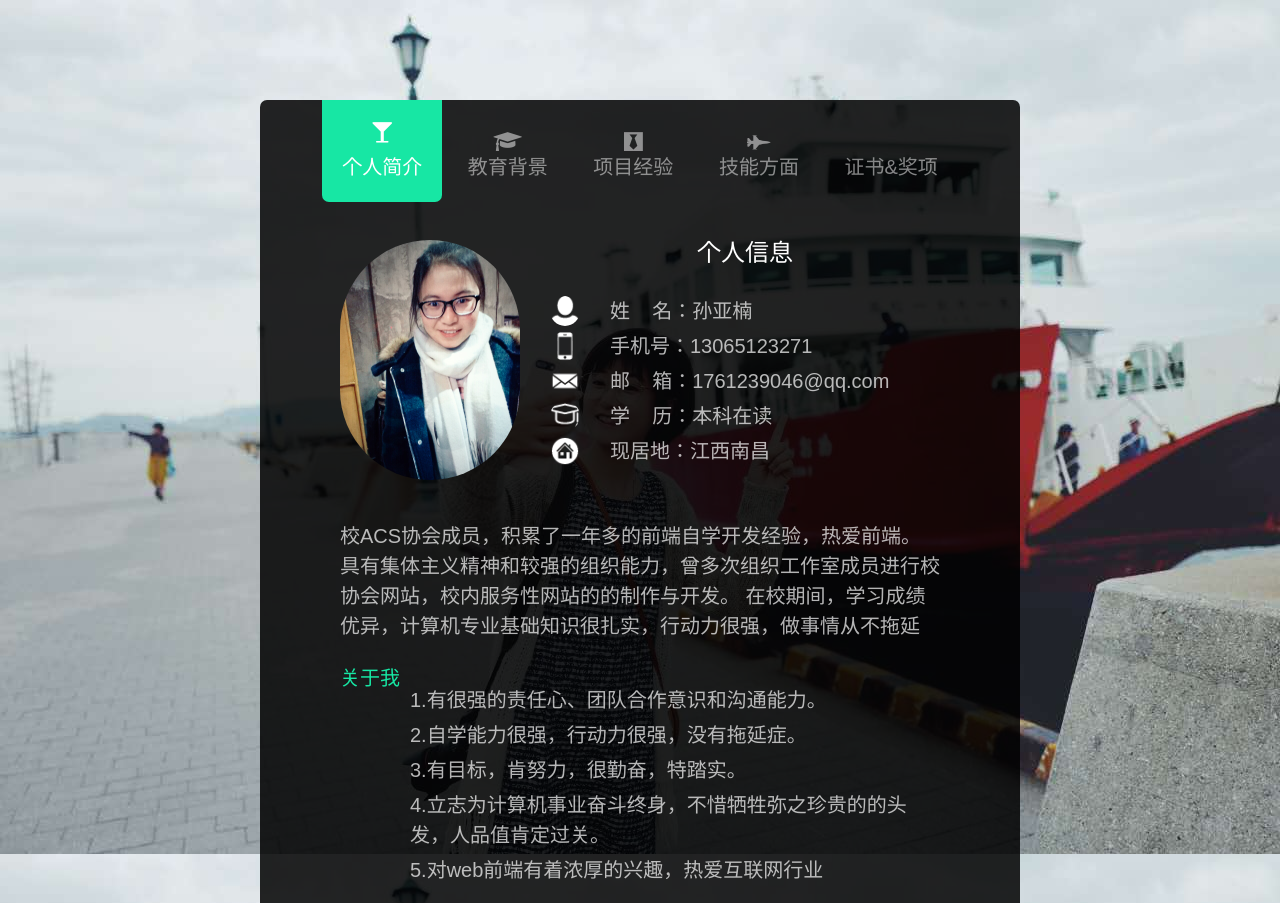
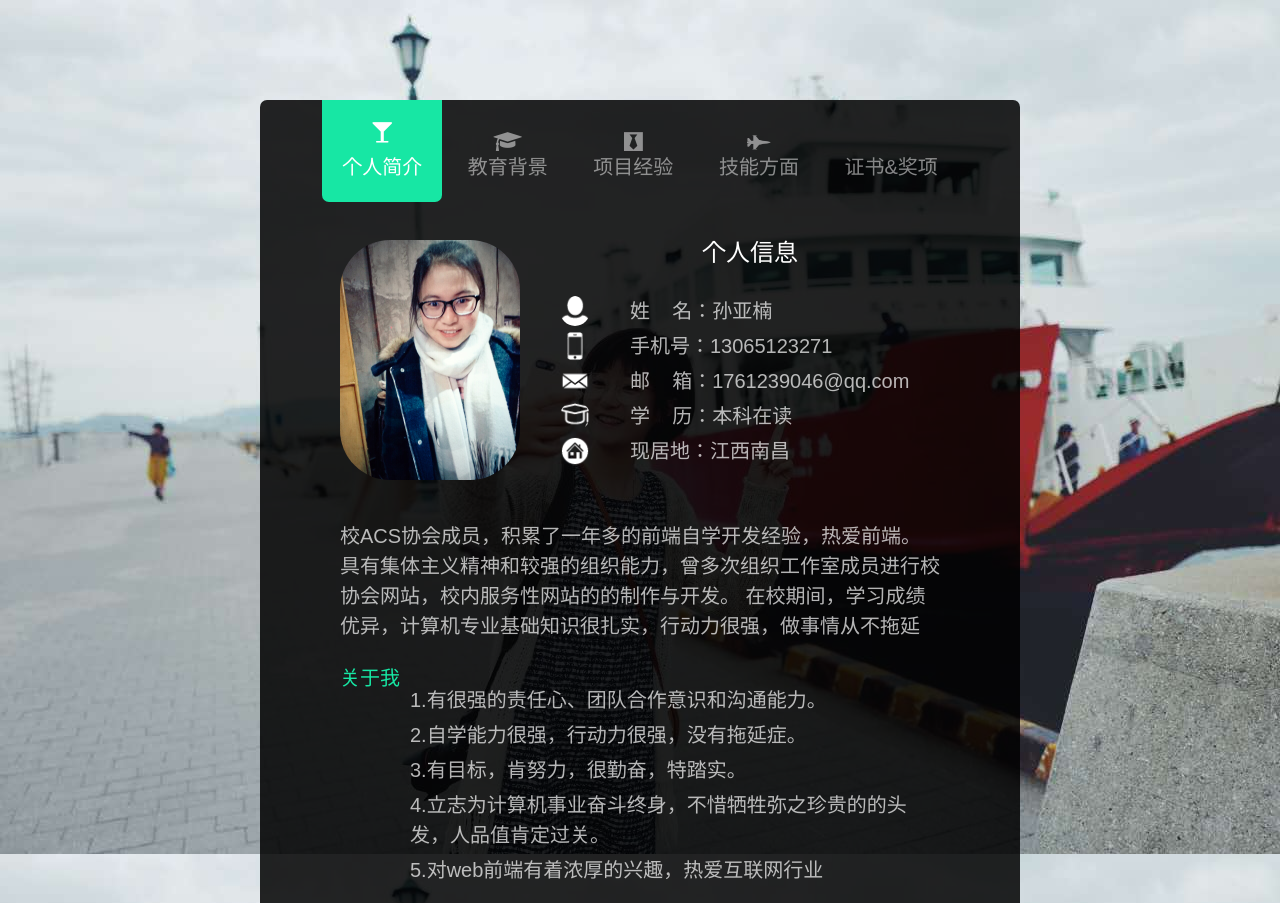
Before and after one commit to Dseai/SYN.github.io, a plain HTML site: page index.html in a window 1280 px wide. Shown: the top 903 px of the page. Drawn offline with Linux system fonts and the light colour scheme; files whose address does not match are found by name; a web font is replaced by a local one.

Commit message:
Update style.css

```diff
--- a/css/style.css
+++ b/css/style.css
@@ -38,10 +38,10 @@ figure{
 }
 img{
   float: left;
-  margin-right: 30px;
+  margin-right: 40px;
   width: 30%;
   height: 50%;
-  border-radius: 100px;
+  border-radius: 50px;
 }
 ul{
   list-style: none;
```
